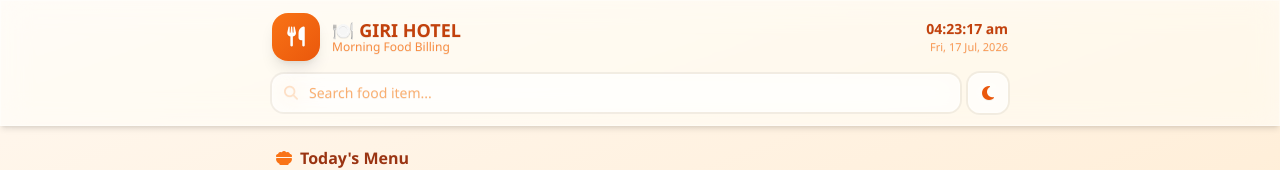
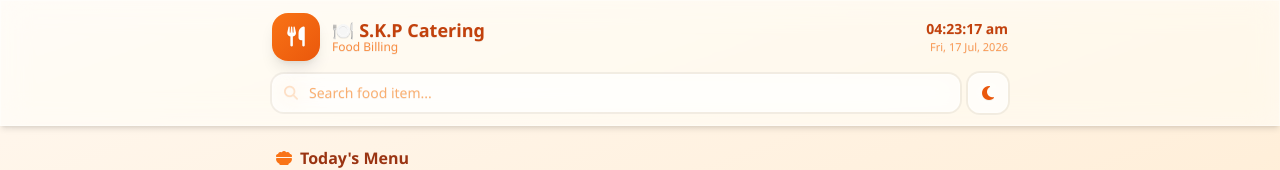
Before and after one commit to shinchanchan/food-hotel, a plain HTML site: page index.html in a window 1280 px wide. Shown: the top 170 px of the page. Drawn offline with nearby package versions, Linux system fonts and the light colour scheme.

Commit message:
Update index.html

```diff
--- a/index.html
+++ b/index.html
@@ -3,7 +3,7 @@
 <head>
 <meta charset="UTF-8">
 <meta name="viewport" content="width=device-width, initial-scale=1.0, maximum-scale=1.0, user-scalable=no">
-<title>GIRI HOTEL — Morning Food Billing</title>
+<title>SKP catering HOTEL — Morning Food Billing</title>
 <script src="https://cdn.tailwindcss.com"></script>
 <link href="https://cdn.jsdelivr.net/npm/daisyui@4.12.10/dist/full.min.css" rel="stylesheet" type="text/css" />
 <link rel="stylesheet" href="https://cdnjs.cloudflare.com/ajax/libs/font-awesome/6.5.2/css/all.min.css">
@@ -101,7 +101,7 @@
 <!-- SPLASH LOADER -->
 <div id="splash">
   <div class="plate mb-4"></div>
-  <div class="text-white font-bold text-xl tracking-wide">GIRI HOTEL</div>
+  <div class="text-white font-bold text-xl tracking-wide">S.K.P Catering</div>
   <div class="text-white/80 text-sm mt-1">Preparing your billing counter…</div>
 </div>
 
@@ -113,8 +113,8 @@
         <i class="fa-solid fa-utensils"></i>
       </div>
       <div>
-        <h1 class="text-lg font-extrabold text-orange-700 leading-tight">🍽️ GIRI HOTEL</h1>
-        <p class="text-xs text-orange-500/80 -mt-0.5">Morning Food Billing</p>
+        <h1 class="text-lg font-extrabold text-orange-700 leading-tight">🍽️ S.K.P Catering</h1>
+        <p class="text-xs text-orange-500/80 -mt-0.5">Food Billing</p>
       </div>
     </div>
     <div class="text-right">
```
